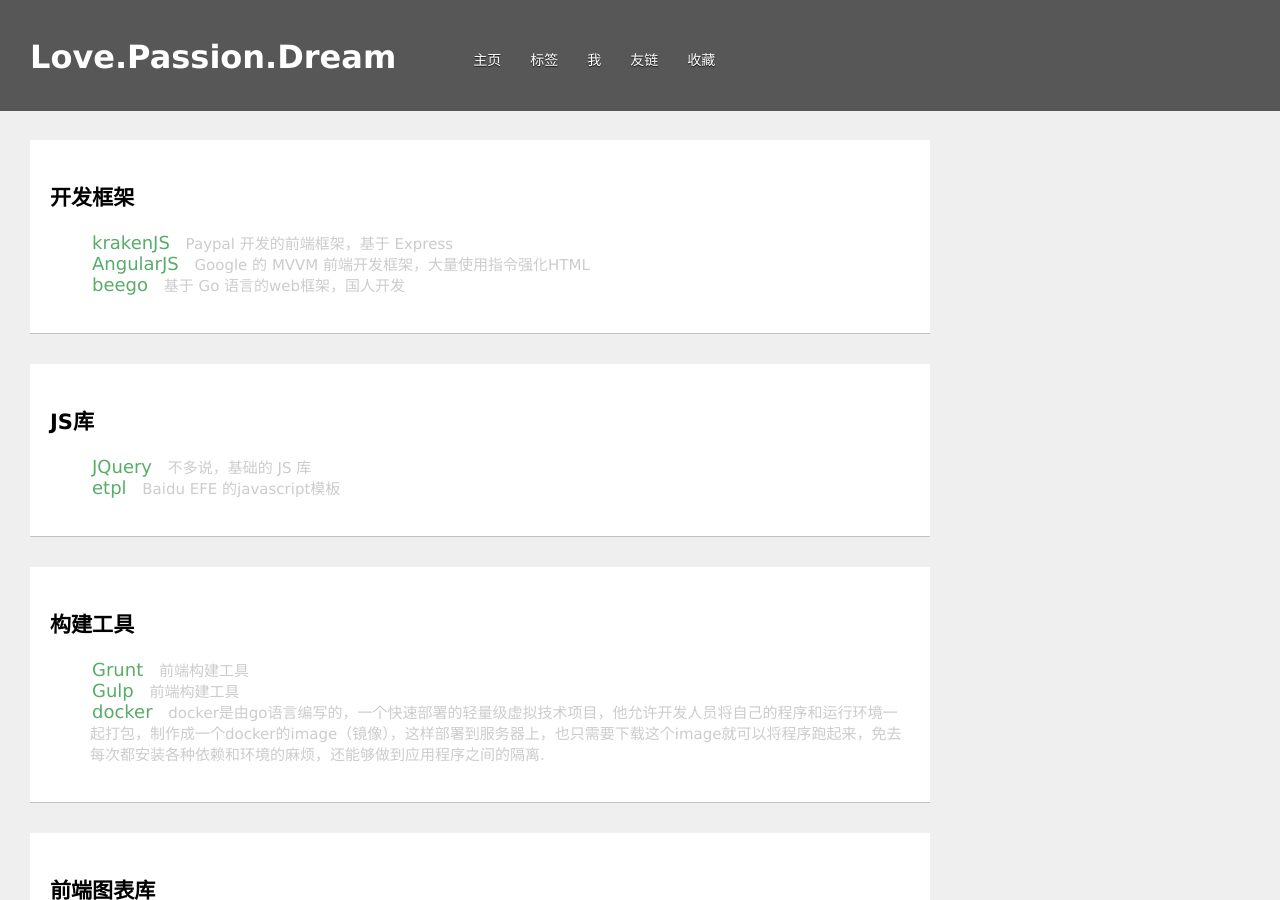
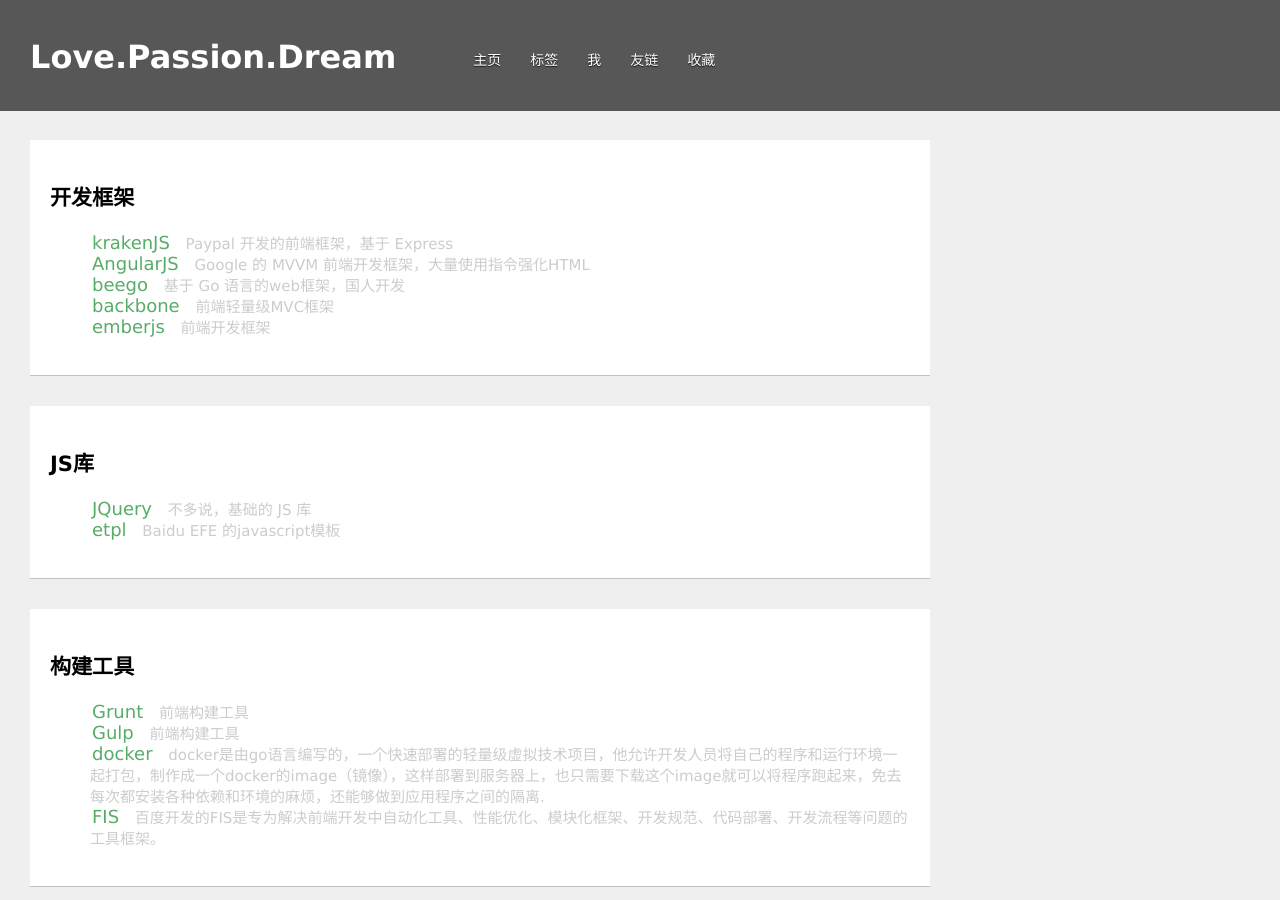
Before and after one commit to yutingzhao1991/blog.yutingzhao.com, a Jekyll site: the page built from sites.html, in a window 1280 px wide and 900 px high. Built offline with Jekyll 4.4.1, drawn with Linux system fonts in a browser that asks for light colours; Markdown is read by kramdown in place of the engine named in the settings; some of the changed text lies outside the part shown.

Commit message:
add websites
add some website collections

```diff
--- a/_data/sites.yml
+++ b/_data/sites.yml
@@ -11,6 +11,12 @@
   - name: beego
     url: http://beego.me/
     notes: 基于 Go 语言的web框架，国人开发
+  - name: backbone
+    url: http://backbonejs.org/
+    notes: 前端轻量级MVC框架
+  - name: emberjs
+    url: http://emberjs.com/
+    notes: 前端开发框架
 
 - name: jslib
   notes: JS库
@@ -34,6 +40,9 @@
   - name: docker
     url: https://www.docker.com/
     notes: docker是由go语言编写的，一个快速部署的轻量级虚拟技术项目，他允许开发人员将自己的程序和运行环境一起打包，制作成一个docker的image（镜像），这样部署到服务器上，也只需要下载这个image就可以将程序跑起来，免去每次都安装各种依赖和环境的麻烦，还能够做到应用程序之间的隔离.
+  - name: FIS
+    url: http://fis.baidu.com/
+    notes: 百度开发的FIS是专为解决前端开发中自动化工具、性能优化、模块化框架、开发规范、代码部署、开发流程等问题的工具框架。
 
 - name: graph
   notes: 前端图表库
@@ -80,6 +89,12 @@
   - name: ikons
     url: http://ikons.piotrkwiatkowski.co.uk/
     notes: 矢量图标
+  - name: less
+    url: http://www.lesscss.net/
+    notes: CSS 方言
+  - name: sass
+    url: http://sass-lang.com/
+    notes: CSS 方言
 
 - name: blogs
   notes: 技术博客
@@ -94,3 +109,16 @@
   - name: flume
     url: http://flume.apache.org/
     notes: apache 的一个分布式流式数据处理框架，用于把分散的大数据聚集进行处理
+  - name: storm
+    url: https://storm.apache.org/
+    notes: apache 分布式实时处理框架
+  - name: kafka
+    url: http://kafka.apache.org/
+    notes: apache 分布式消息系统
+
+- name: web server
+  notes: web 服务器技术
+  links:
+  - name: nginx
+    url: http://nginx.org/
+    notes: 高性能的 HTTP 和 反向代理 服务器
```
